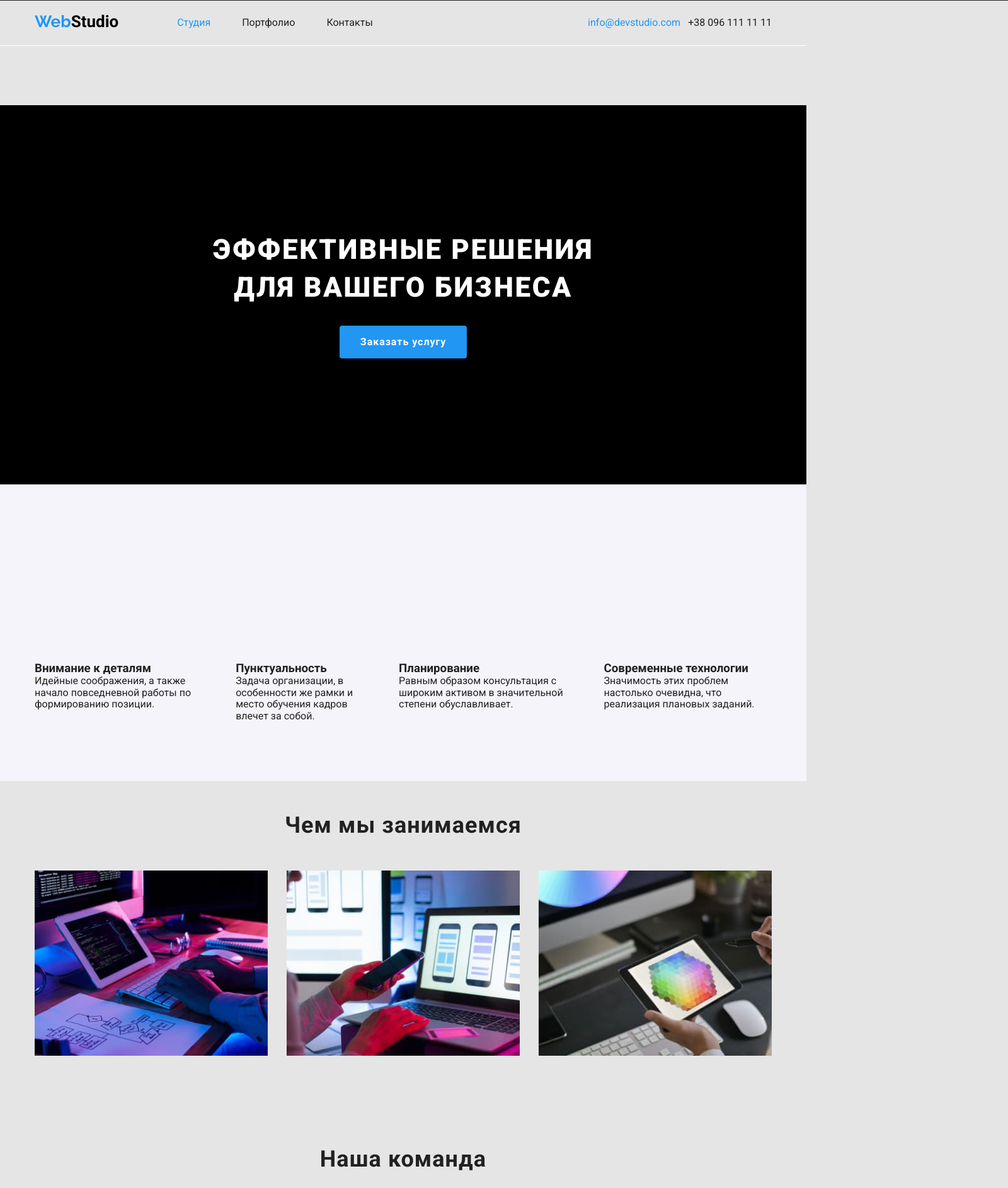
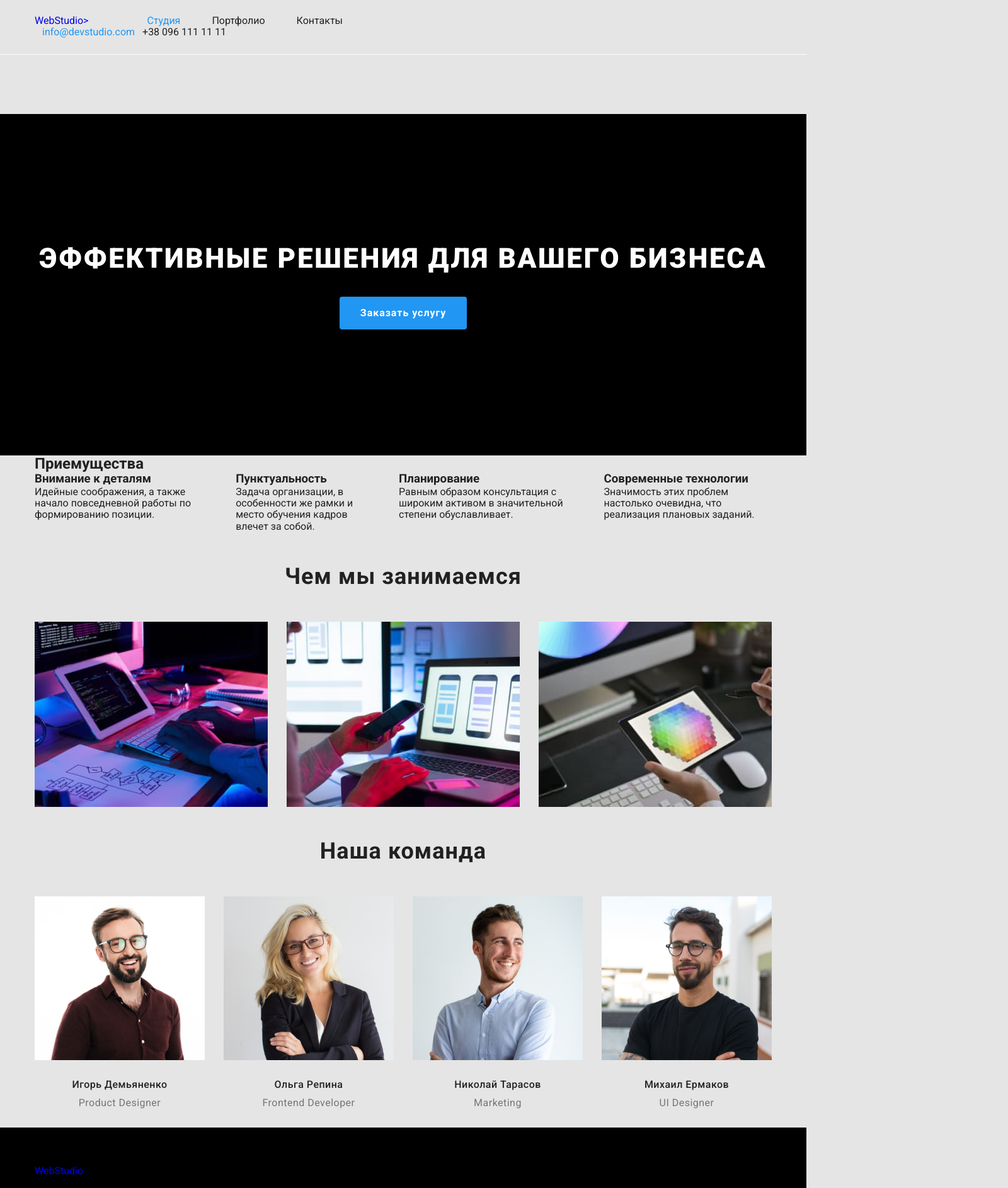
Before and after one commit to rostyksh/goit-markup-hw-03, a plain HTML site: page index.html in a window 1280 px wide. Shown: the top 1886 px of the page at 63% size, 1600 px wide, since content can reach past the window. Drawn offline with nearby package versions, Linux system fonts and the light colour scheme.

Commit message:
Завдання №3 (21.04)
Правки після перевірки ДЗ.

```diff
--- a/index.html
+++ b/index.html
@@ -15,55 +15,57 @@
 </head>
 <body>
     <header class="page-header">
-        <nav class="container main-nav">
-        <a class="link" href=""><span class="web-color">Web</span><span class="studio-color">Studio</span></a>
+        <div class="container">
+        <nav class="main-nav">
+        <a class="link" href="./index.html"><span class="accent">Web</span>Studio></a>
         <!--contacts-->
         <ul class="site-nav list">
-            <li class="item"><a class="link current" href="">Студия</a></li>
+            <li class="item"><a class="link current" href="./index.html">Студия</a></li>
             <li class="item"><a class="link" href="./portfolio.html">Портфолио</a></li>
             <li class="item"><a class="link" href="">Контакты</a></li>
         </ul>
+        </nav>
+
          <ul class="site-contact list">
              <!--link to e-mail address-->
             <li>
-                <a class="item"><a class="link current" href="mailto:info@devstudio.com">info@devstudio.com</a>
+                <a class="link current" href="mailto:info@devstudio.com">info@devstudio.com</a>
             </li>
             <!--link to phone number-->
             <li>
-                <a class="item"><a class="link" href="tel:+380961111111">+38 096 111 11 11</a>
+                <a class="link" href="tel:+380961111111">+38 096 111 11 11</a>
             </li>
          </ul>
-        </nav>
-        <div class="top-line"></div>
+        </div>
     </header>
     <!-- Hero -->
     <main>
         <section class="hero">
             <div class="container">
-        <h1 class="hero-title">ЭФФЕКТИВНЫЕ РЕШЕНИЯ<br> ДЛЯ ВАШЕГО БИЗНЕСА</h1>
+        <h1 class="hero-title">ЭФФЕКТИВНЫЕ РЕШЕНИЯ ДЛЯ ВАШЕГО БИЗНЕСА</h1>
         <button type="button" class="button-primary">Заказать услугу</button>
             </div>
         </section>
 
-            <section class="section"></section>
-                <h2 class="visuallly-hidden"></h2>
-
-
-            <section class="section">
+            <section class="about">
                 <div class="container">
+                    <h2>Приемущества</h2>
                 <ul class="info list">
                     <li class="item">
                       <h3 class="title">Внимание к деталям</h3>
                         <p class="text">Идейные соображения, а также начало повседневной работы по формированию позиции.</p>
                     </li>
+
                     <li class="item">
                          <h3 class="title">Пунктуальность</h3>
                          <p class="text">Задача организации, в особенности же рамки и место обучения кадров <br/> влечет за собой.</p>
                     </li>
+
                     <li class="item">
                         <h3 class="title">Планирование</h3>
                         <p class="text">Равным образом консультация с широким активом в значительной степени обуславливает.</p>
                     </li>
+
                     <li class="item">
                         <h3 class="title">Современные технологии</h3>
                         <p class="text">Значимость этих проблем настолько очевидна, что реализация плановых заданий.</p>
@@ -72,46 +74,48 @@
                 </div>
             </section>
 
-            <section class="section-job">
-                <div class="container-job">
-         <h2 class="job-title">Чем мы занимаемся</h2>
-                </div>
+            <section class="job">
                 <div class="container">
+                   <h2 class="job-title">Чем мы занимаемся</h2>
          <ul class="box">
              <li class="work">
                  <img src="./images/box1.jpg" alt="набор текста за кампом" width="370">
              </li>
+
              <li class="work">
                 <img src="./images/box2.jpg" alt="аднавременая работа за кампом і телефоном" width="370">
             </li>
+
              <li class="work">
                 <img src="./images/box3.jpg" alt="полі поп на планшете" width="370">
             </li>
+
          </ul>
                 </div>
          </section>
 
-         <section class="section-team">
+         <section class="team">
             <div class="container">
              <h2 class="team-title">Наша команда</h2>
-            </div>
-            <div class="container">
              <ul class="command">
                  <li class="manager">
                     <img src="./images/teamcard1.jpg " alt="Игорь Демьяненко" width="270">
                     <h3 class="name-title">Игорь Демьяненко</h3>
                     <p class="p-title">Product Designer</p>
                  </li>
+
                  <li class="manager">
                     <img src="./images/teamcard2.jpg " alt="Ольга Репина" width="270">
                     <h3 class="name-title">Ольга Репина</h3>
                     <p class="p-title">Frontend Developer</p>
                 </li>
+
                 <li class="manager">
                     <img src="./images/teamcard3.jpg " alt="Николай Тарасов" width="270">
                     <h3 class="name-title">Николай Тарасов</h3>
                     <p class="p-title">Marketing</p>
                 </li>
+
                 <li class="manager">
                     <img src="./images/teamcard4.jpg " alt="Михаил Ермаков" width="270">
                     <h3 class="name-title">Михаил Ермаков</h3>
@@ -124,19 +128,19 @@
 
          <footer class="footer">
            <div class="container">
-           <a class="link" href=""><span class="web-color">Web</span><span class="studio-footer">Studio</span></a>
+           <a class="link" href="./index.html"><span class="accent">Web</span>Studio</a>
            <address>
                <ul class="footer-title list">
-                <!--link to address-->
+
                     <li class="footer-nav">
                     <a class="link" href="https://goo.gl/maps/XaRB1rdR4rSVDEf5A" target="_blank"
                         rel="noopener noreferrer">г. Киев, пр-т Леси Украинки, 26</a>
                     </li>
-                <!--link to e-mail address-->
+
                     <li class="footer-nav">
                     <a class="link current" href="mailto:info@devstudio.com">info@devstudio.com</a>
                     </li>
-                <!--link to phone number-->
+
                     <li class="footer-nav">
                     <a class="link current" href="tel:+380961111111">+38 096 111 11 11</a>
                     </li>
```
Also changed, not shown: portfolio.html (+21 -18 lines).
